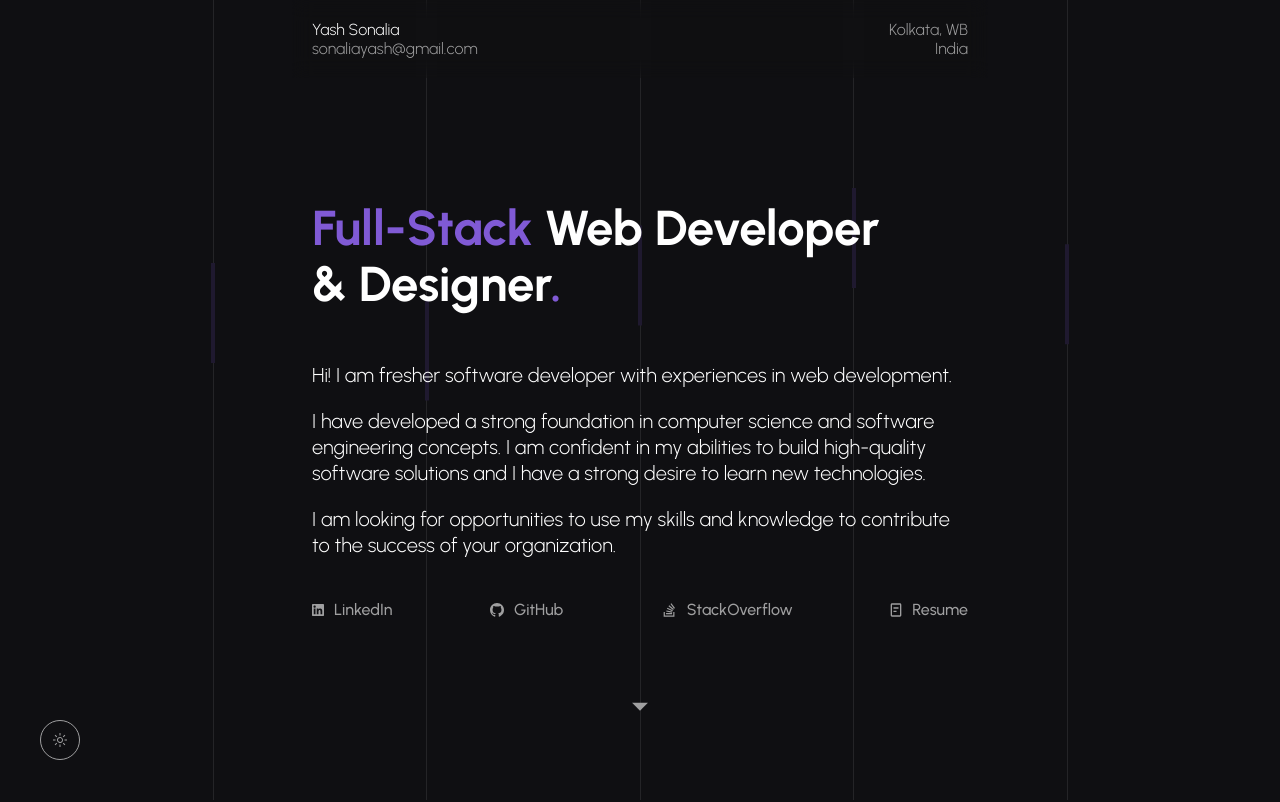
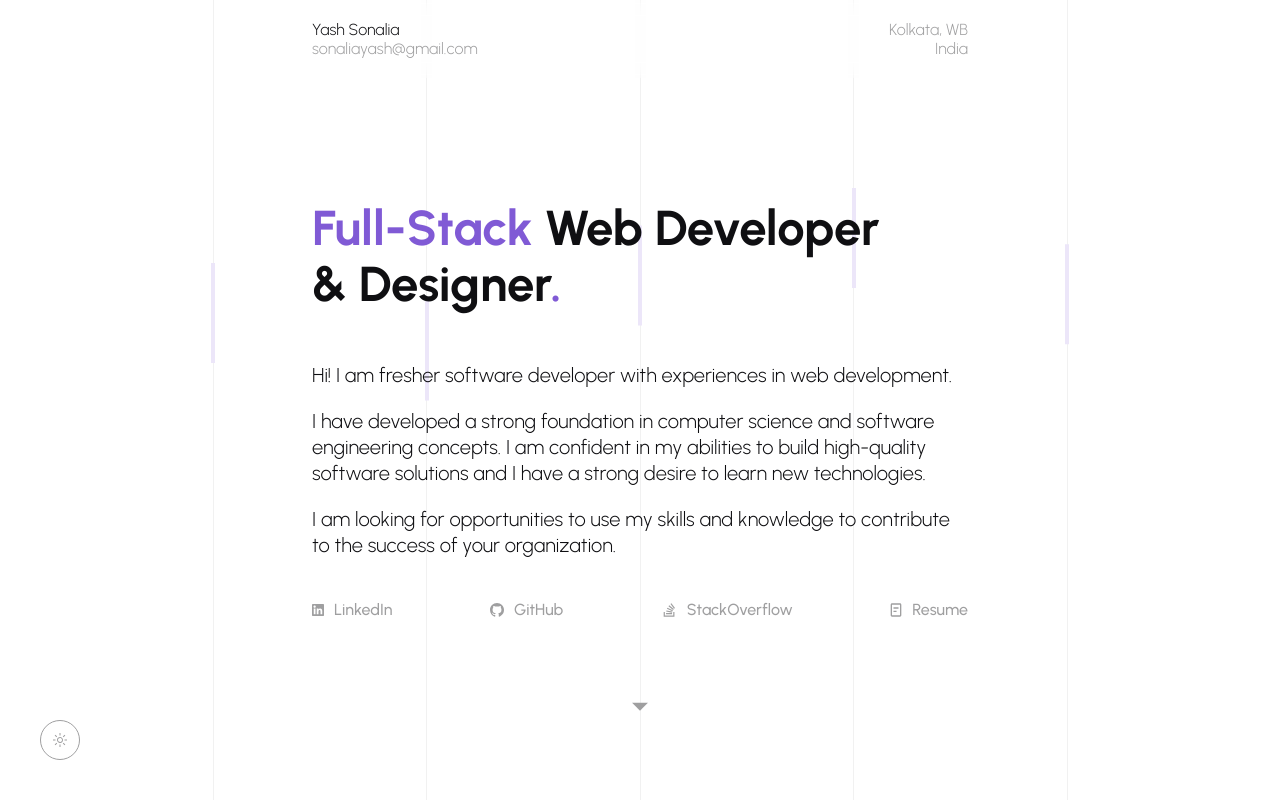
Before and after one commit to mr-sonalia/portfolio, a Next.js app: page / in a window 1280 px wide. Shown: the top 802 px of the page. Built offline with nearby package versions, Linux system fonts and the light colour scheme.

Commit message:
Default theme set to light

```diff
--- a/components/ThemeToggle/ThemeToggle.tsx
+++ b/components/ThemeToggle/ThemeToggle.tsx
@@ -11,7 +11,7 @@ interface ThemeToggleProps {
 const ThemeToggle: FC<ThemeToggleProps> = ({ mode, setTheme }) => {
 	return (
 		<ToggleButton onClick={setTheme}>
-			{mode === Modes.DARK ? <DarkThemeIcon /> : <LightThemeIcon />}
+			{mode === Modes.LIGHT ? <LightThemeIcon /> : <DarkThemeIcon />}
 		</ToggleButton>
 	);
 };
--- a/hooks/useTheme.tsx
+++ b/hooks/useTheme.tsx
@@ -7,7 +7,7 @@ type UseThemeReturnValues = [DefaultTheme, Modes, () => void, () => DefaultTheme
 
 const useTheme = (): UseThemeReturnValues => {
 	const [mode, setMode] = useState<Modes>(Modes.LIGHT);
-	const [theme, setTheme] = useState<DefaultTheme>(darkTheme);
+	const [theme, setTheme] = useState<DefaultTheme>(lightTheme);
 
 	const changeTheme = () => {
 		setMode(prev => {
```
